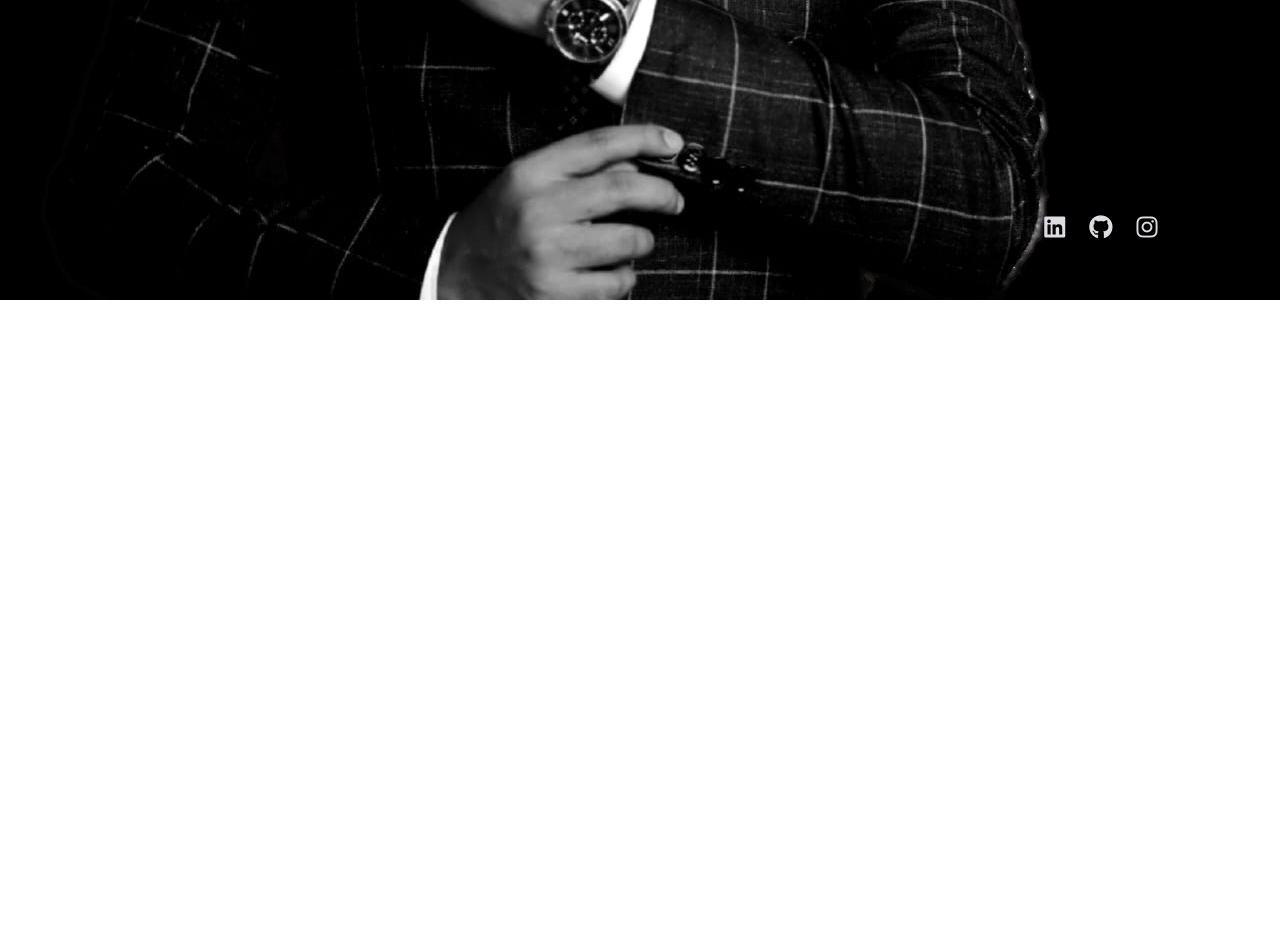
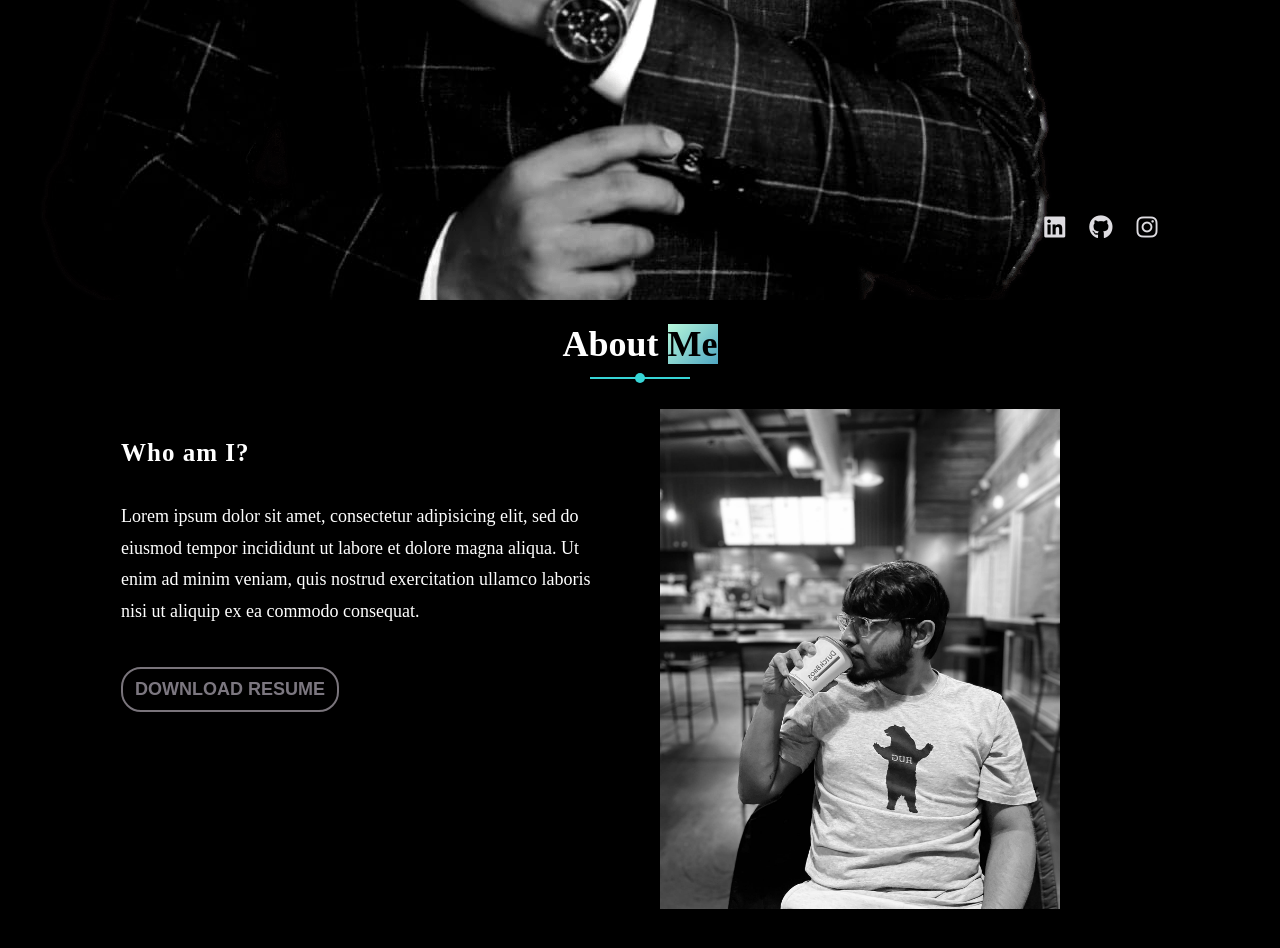
Before and after one commit to NandiSoham/Web-Dev-Final-Project, a plain HTML site: page porfolio.html in a window 1280 px wide. Shown: the part 500-1448 px from the top of the page. Before the commit the page ends 800 px from the top, so only its background shows below. Drawn offline with Linux system fonts and the light colour scheme.

Commit message:
developed about page with image

```diff
--- a/porfolio.html
+++ b/porfolio.html
@@ -67,6 +67,22 @@
             </div>
           </div>
         </section>
+
+        <section id="about" class="about">
+          <h2 class="section_title">About <span>Me</span></h2>
+          <div class="about_content">
+              <div class="about_text">
+                  <h2 class="about_title">Who am I?</h2>
+                  <p class="about_des">Lorem ipsum dolor sit amet, consectetur adipisicing elit, sed do eiusmod
+                      tempor incididunt ut labore et dolore magna aliqua. Ut enim ad minim veniam, quis nostrud
+                      exercitation ullamco laboris nisi ut aliquip ex ea commodo consequat.</p>
+                  <button class="resume">Download Resume</button>
+              </div>
+              <div class="about_image">
+                  <img src="./assests/Soham_about.jpeg" alt="Photo of Soham about section" width="400" height="500">
+              </div>
+          </div>
+      </section>
       </main>
     </div>
   </body>
--- a/portfolio.css
+++ b/portfolio.css
@@ -201,3 +201,91 @@
     text-align: right;
   }
 }
+
+/* =================about me page================ */
+.section_title {
+  text-align: center;
+  font-size: 36px;
+  font-weight: 600;
+  text-transform: capitalize;
+  line-height: 0.8;
+  color: #ffffff;
+  position: relative;
+  margin-top: 30px;
+  margin-bottom: 30px;
+  padding-bottom: 20px;
+}
+.section_title span{
+    background-image: linear-gradient(-225deg, #b7f8db 0%, #50a7c2 100%);
+    color: #000000;
+}
+.section_title::before {
+  content: "";
+  position: absolute;
+  bottom: 0;
+  left: 50%;
+  transform: translateX(-50%);
+  width: 100px;
+  height: 2px;
+  background-color: #37d5d6;
+}
+.section_title::after {
+  content: "";
+  border-radius: 50%;
+  position: absolute;
+  bottom: -4px;
+  left: 50%;
+  transform: translateX(-50%);
+  width: 10px;
+  height: 10px;
+  background-color: #37d5d6;
+}
+.about{
+    width: 100%;
+    min-height: 100vh;
+    background-color: #000;
+    /* margin-left: 100px; */
+}
+.about_content{
+    width: 85%;
+    display: grid;
+    grid-template-columns: repeat(2, 1fr);
+    grid-gap: 40px;
+    margin: 30px auto;
+}
+.about_text{
+    /* box-shadow: 0px 0px 2px 0px rgba(255, 255, 255, 0.8); */
+    padding: 25px 25px;
+}
+.about_title{
+    font-size: 25px;
+    line-height: 1.5;
+    letter-spacing: 1px;
+    color: #fff;
+}
+.about_des{
+    margin-top: 30px;
+    font-size: 18px;
+    line-height: 1.75;
+    color: #fff;
+}
+.about_image{
+    width: 100%;
+    margin: auto;
+    padding-bottom: 30px;
+}
+
+@media screen and (max-width: 900px){
+    .about_content{
+        grid-template-columns: repeat(1, 1fr);
+    }
+    .about_text{
+        text-align: center;
+    }
+}
+
+@media screen and (max-width: 450px){
+  .about_image img{
+    width: 100%;
+  }
+}
```
Also changed, not shown: assests/Soham_about.jpeg (added).
